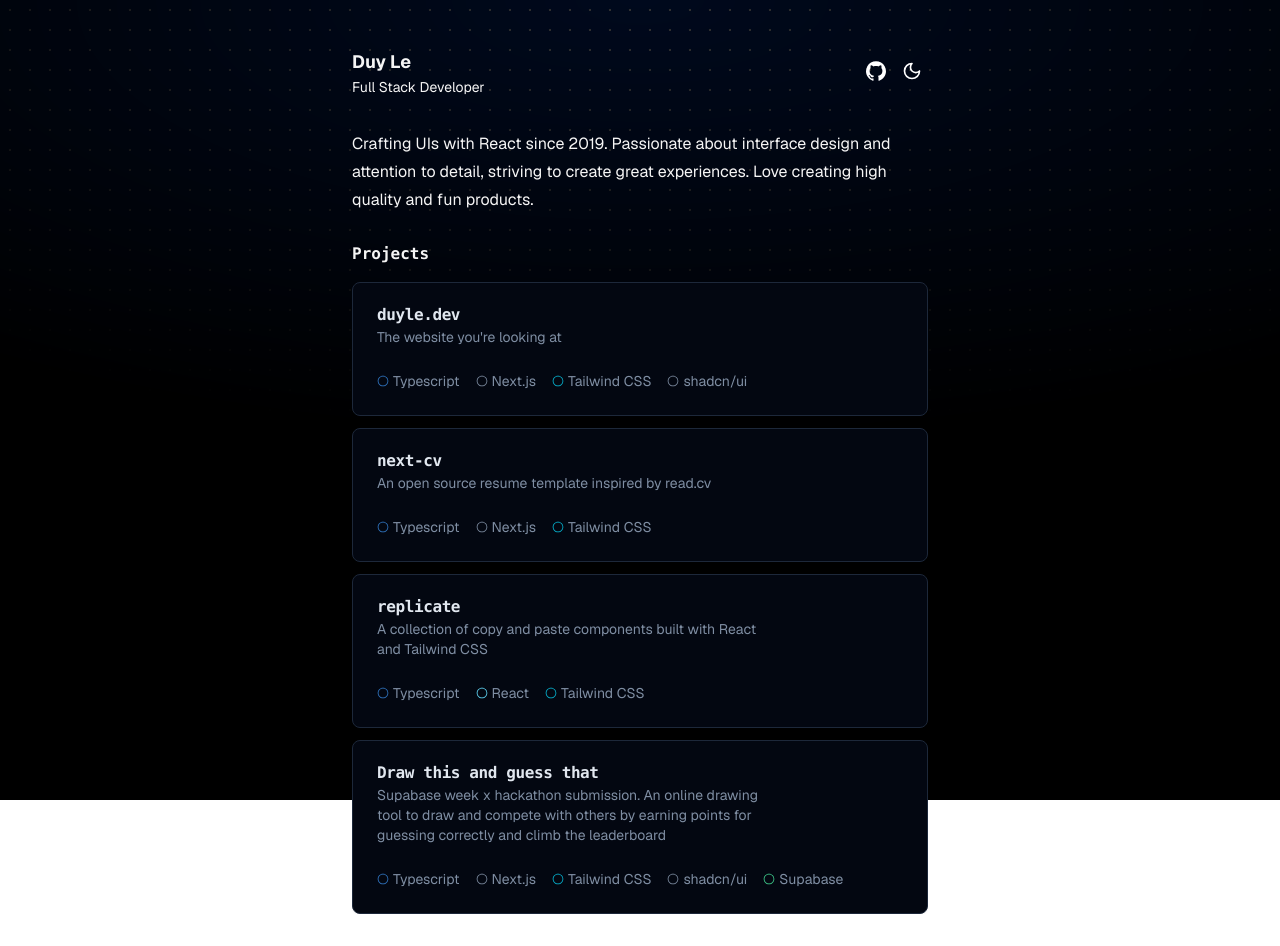
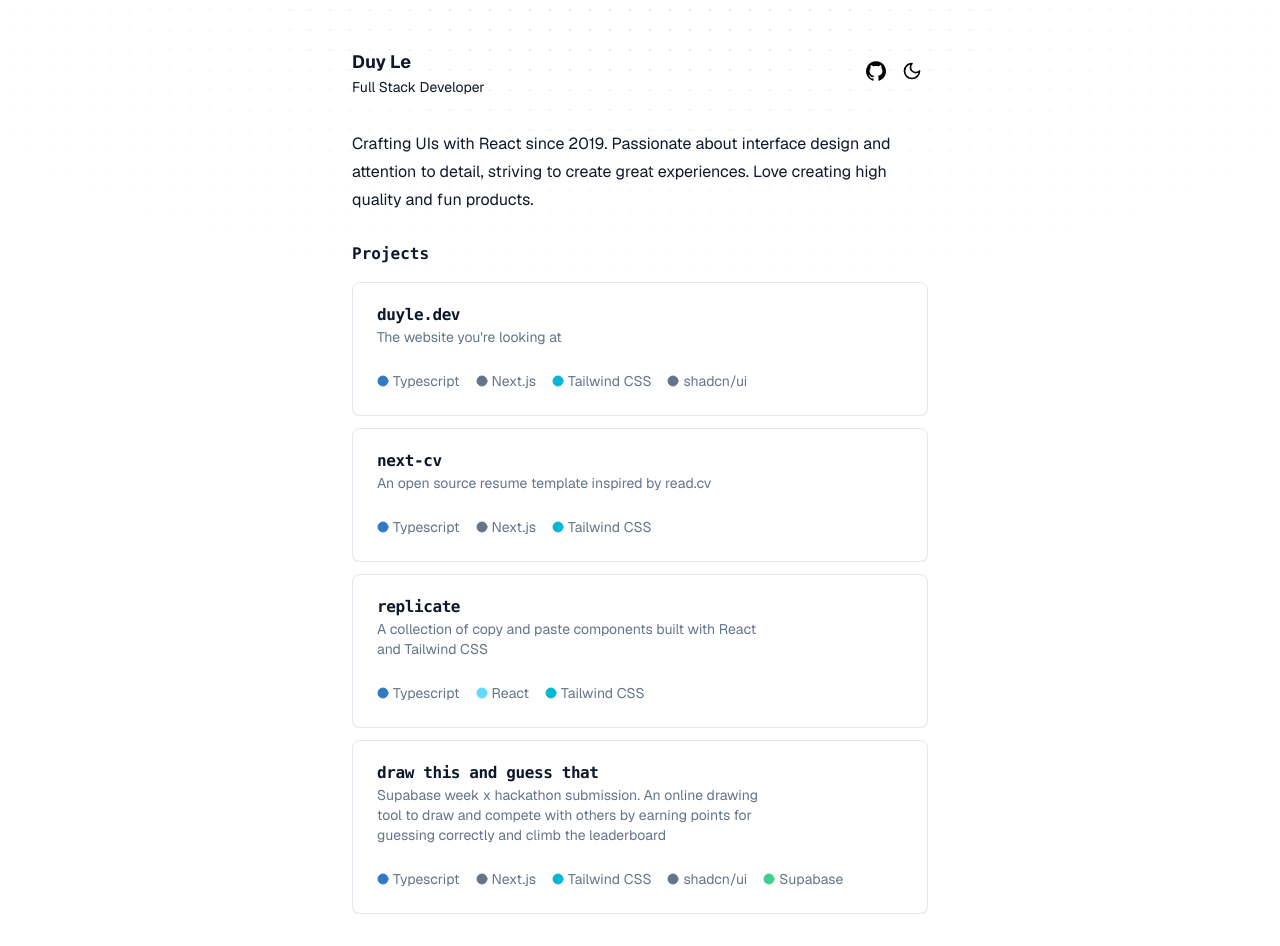
Before and after one commit to iamdooboy/duyle.dev, a Next.js app: page / in a window 1280 px wide. Built offline with nearby package versions, Linux system fonts and the light colour scheme.

Commit message:
using next theme for dark mode

```diff
--- a/app/layout.tsx
+++ b/app/layout.tsx
@@ -27,14 +27,14 @@ export default function RootLayout({
           GeistSans.className
         )}
       >
-        {/* <ThemeProvider
+        <ThemeProvider
           attribute='class'
           defaultTheme='system'
           enableSystem
           disableTransitionOnChange
-        > */}
-        {children}
-        {/* </ThemeProvider> */}
+        >
+          {children}
+        </ThemeProvider>
       </body>
     </html>
   )
--- a/app/page.tsx
+++ b/app/page.tsx
@@ -1,7 +1,8 @@
 'use client'
 
-import { useState } from 'react'
+import React from 'react'
 import Link from 'next/link'
+import { useTheme } from 'next-themes'
 
 import { projectConfig } from '@/config/project'
 import { cn } from '@/lib/utils'
@@ -11,16 +12,28 @@ import { Icons } from '@/components/icons'
 import { ModeToggle } from '@/components/mode-toggle'
 
 export default function Home() {
-  const [preview, setPreview] = useState<null | React.ReactNode>(
-    <div className='relative h-full w-full bg-[#000000]'>
-      <div className='absolute inset-0 bg-[radial-gradient(#ffffff33_1px,#00091d_1px)] bg-[size:20px_20px] [mask-image:radial-gradient(ellipse_80%_50%_at_50%_0%,#000_0%,transparent_110%)]'></div>
-    </div>
+  const { theme } = useTheme()
+  const [mounted, setMounted] = React.useState(false)
+
+  React.useEffect(() => {
+    setMounted(true)
+  }, [])
+
+  if (!mounted) {
+    return null
+  }
+
+  const bgPattern =
+    theme === 'dark' ? (
+      <div className='absolute inset-0 -z-10 bg-[radial-gradient(#ffffff33_1px,#00091d_1px)] bg-[size:20px_20px] opacity-50 [mask-image:radial-gradient(ellipse_80%_50%_at_50%_0%,#000_0%,transparent_80%)]'></div>
+    ) : (
+      <div className='absolute inset-0 bg-[radial-gradient(#e5e7eb_1px,transparent_1px)] bg-[size:20px_20px] [mask-image:radial-gradient(ellipse_80%_50%_at_50%_0%,#000_0%,transparent_80%)]'></div>
     )
-  const [theme, setTheme] = useState<'light' | 'dark'>('dark')
+  console.log(theme)
+
   return (
-    <div className={`${theme}`}>
-      <div className='fixed left-0 top-0 -z-10 h-full w-full'>{preview}</div>
     <div className='mx-auto max-w-xl py-8'>
+      {bgPattern}
       <header className='sticky z-50 w-full'>
         <div className='flex items-center justify-between py-4'>
           <a className='flex items-center space-x-2' href='/'>
@@ -47,21 +60,22 @@ export default function Home() {
                 <span className='sr-only'>GitHub</span>
               </div>
             </Link>
-              <ModeToggle
+            {/* <ModeToggle
                 theme={theme}
                 setTheme={setTheme}
                 setPreview={setPreview}
-              />
+              /> */}
+            <ModeToggle />
           </div>
         </div>
       </header>
       <div className='space-y-2 pt-5'>
         <p className='leading-7 dark:text-neutral-100 [&:not(:first-child)]:mt-6 '>
-            Crafting UIs with React since 2019. Passionate about interface
-            design and attention to detail, striving to create great
-            experiences. Love creating high quality and fun products.
+          Crafting UIs with React since 2019. Passionate about interface design
+          and attention to detail, striving to create great experiences. Love
+          creating high quality and fun products.
         </p>
-          <div className='pb-2 pt-5 font-semibold dark:text-neutral-100 font-mono'>
+        <div className='pb-2 pt-5 font-mono font-semibold dark:text-neutral-100'>
           Projects
         </div>
         <div className='space-y-3'>
@@ -71,6 +85,5 @@ export default function Home() {
         </div>
       </div>
     </div>
-    </div>
   )
 }
--- a/components/card-spotlight.tsx
+++ b/components/card-spotlight.tsx
@@ -3,7 +3,6 @@
 import React, { useRef, useState } from 'react'
 import Link from 'next/link'
 import { ProjectConfig } from '@/types'
-import { CircleIcon } from '@radix-ui/react-icons'
 import clsx from 'clsx'
 
 import {
@@ -13,9 +12,10 @@ import {
   CardHeader,
   CardTitle,
 } from '@/components/ui/card'
+import { Circle } from 'lucide-react'
 
 interface Props extends ProjectConfig {
-  theme: 'light' | 'dark'
+  theme: string | undefined
 }
 
 export function CardSpotlight({ theme, ...project }: Props) {
@@ -98,9 +98,9 @@ export function CardSpotlight({ theme, ...project }: Props) {
           <div className='text-muted-foreground flex space-x-4 text-sm'>
             {project.stack.map((stack) => (
               <div key={stack} className='flex items-center'>
-                <CircleIcon
+                <Circle
                   className={clsx(
-                    'mr-1 h-3 w-3',
+                    'mr-1 h-3 w-3 fill-current',
                     stack === 'Supabase' && 'text-[#3FCF8E]',
                     stack === 'Tailwind CSS' && 'text-[#06B6D4]',
                     stack === 'Typescript' && 'text-[#3178C6]',
--- a/components/mode-toggle.tsx
+++ b/components/mode-toggle.tsx
@@ -2,6 +2,7 @@
 
 import React, { Dispatch, ReactNode, SetStateAction, useState } from 'react'
 import { Moon, Sun } from 'lucide-react'
+import { useTheme } from 'next-themes'
 
 import { cn } from '@/lib/utils'
 import { buttonVariants } from '@/components/ui/button'
@@ -12,8 +13,19 @@ interface Props {
   theme: string
 }
 
-export function ModeToggle({ theme, setTheme, setPreview }: Props) {
+export function ModeToggle() {
   const [effect, setEffect] = useState(false)
+  const [mounted, setMounted] = useState(false)
+  const { theme, setTheme } = useTheme()
+
+  React.useEffect(() => {
+    setMounted(true)
+  }, [])
+
+  if (!mounted) {
+    return null
+  }
+
   return (
     <button
       className={cn(
@@ -23,24 +35,12 @@ export function ModeToggle({ theme, setTheme, setPreview }: Props) {
         `${effect && 'animate-jiggle'} h-8 w-8 px-0 text-black dark:text-white`
       )}
       onClick={() => {
-        let preview
         if (theme === 'light') {
           setTheme('dark')
-          preview = (
-            <div className='relative h-full w-full bg-[#000000]'>
-              <div className='absolute inset-0 bg-[radial-gradient(#ffffff33_1px,#00091d_1px)] bg-[size:20px_20px] [mask-image:radial-gradient(ellipse_80%_50%_at_50%_0%,#000_0%,transparent_110%)]'></div>
-            </div>
-          )
         } else {
           setTheme('light')
-          preview = (
-            <div className='relative h-full w-full bg-white'>
-              <div className='absolute inset-0 bg-[radial-gradient(#e5e7eb_1px,transparent_1px)] bg-[size:20px_20px] [mask-image:radial-gradient(ellipse_80%_50%_at_50%_0%,#000_0%,transparent_110%)]'></div>
-            </div>
-          )
         }
         setEffect(true)
-        setPreview(preview)
       }}
       onAnimationEnd={() => setEffect(false)}
     >
--- a/components/ui/button.tsx
+++ b/components/ui/button.tsx
@@ -5,7 +5,7 @@ import { cva, type VariantProps } from "class-variance-authority"
 import { cn } from "@/lib/utils"
 
 const buttonVariants = cva(
-  "inline-flex items-center justify-center whitespace-nowrap rounded-md text-sm font-medium ring-offset-background transition-colors focus-visible:outline-none focus-visible:ring-2 focus-visible:ring-ring focus-visible:ring-offset-2 disabled:pointer-events-none disabled:opacity-50",
+  "ring-offset-background focus-visible:ring-ring inline-flex items-center justify-center whitespace-nowrap rounded-md text-sm font-medium transition-colors focus-visible:outline-none focus-visible:ring-2 focus-visible:ring-offset-2 disabled:pointer-events-none disabled:opacity-50",
   {
     variants: {
       variant: {
@@ -13,7 +13,7 @@ const buttonVariants = cva(
         destructive:
           "bg-destructive text-destructive-foreground hover:bg-destructive/90",
         outline:
-          "border border-input bg-background hover:bg-accent hover:text-accent-foreground",
+          "border-input bg-background hover:bg-accent hover:text-accent-foreground border",
         secondary:
           "bg-secondary text-secondary-foreground hover:bg-secondary/80",
         ghost: "hover:bg-accent hover:text-accent-foreground",
--- a/config/project.ts
+++ b/config/project.ts
@@ -27,7 +27,7 @@ export const projectConfig: ProjectConfig[] = [
     stack: ['Typescript', 'React', 'Tailwind CSS'],
   },
   {
-    title: 'Draw this and guess that',
+    title: 'draw this and guess that',
     description:
       'Supabase week x hackathon submission. An online drawing tool to draw and compete with others by earning points for guessing correctly and climb the leaderboard',
     year: 2023,
@@ -35,13 +35,4 @@ export const projectConfig: ProjectConfig[] = [
     github: 'https://github.com/iamdooboy/supabase-hackathon',
     stack: ['Typescript', 'Next.js', 'Tailwind CSS', 'shadcn/ui', 'Supabase'],
   },
-  // {
-  //   title: 'poke',
-  //   description:
-  //     'An open source sass application built using Next.js 13 app router, sercer components, tailwind, stripe, prisma, and supabase',
-  //   year: 2023,
-  //   url: 'https://api.duyle.dev',
-  //   github: 'https://github.com/iamdooboy/poke',
-  //   stack: ['typescript', 'nextjs', 'tailwind', 'stripe', 'primsa', 'supabase'],
-  // },
 ]
```
Lines whose indentation alone changed are shown as unchanged.
